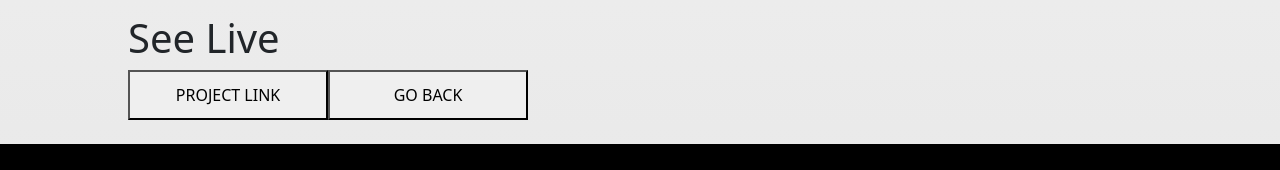
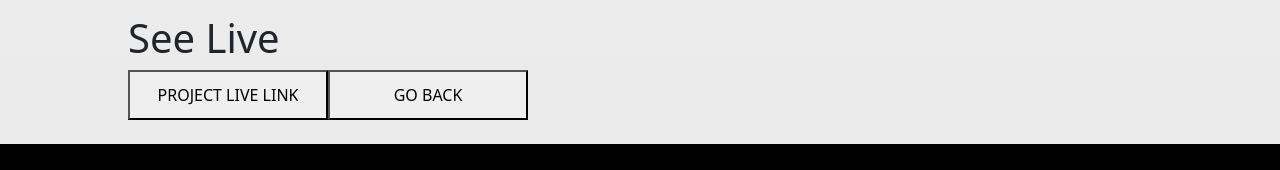
Before and after one commit to dyschaf/typescriptPortfolio, a React (Create React App) app in the folder portfolio/: page /Movie-Dov in a window 1280 px wide. Shown: the part 1350-1520 px from the top of the page. Built offline with nearby package versions, Linux system fonts and the light colour scheme.

Commit message:
LIVE LINK

```diff
--- a/portfolio/src/component/ProjectPage.tsx
+++ b/portfolio/src/component/ProjectPage.tsx
@@ -27,7 +27,7 @@ function ProjectPage(props:any){
                 {props.liveLink && (
                     <>
                     <h1>See Live</h1>
-                    <button onClick={() => window.open(props.liveLink)}>PROJECT LINK</button>
+                    <button onClick={() => window.open(props.liveLink)}>PROJECT LIVE LINK</button>
                     </>
                 )}
                 <button onClick={()=>window.location.href ="/"}>GO BACK</button>
```
